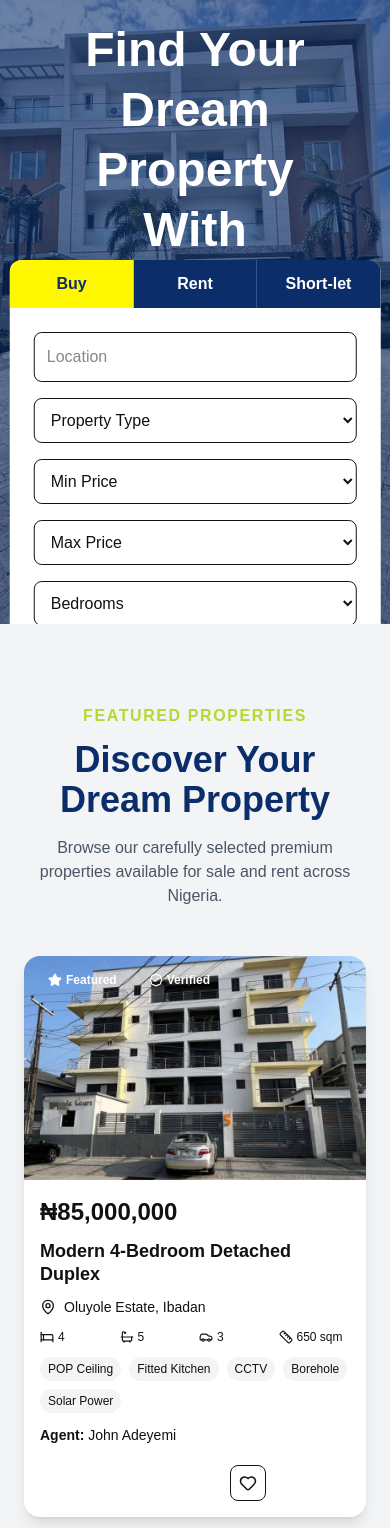
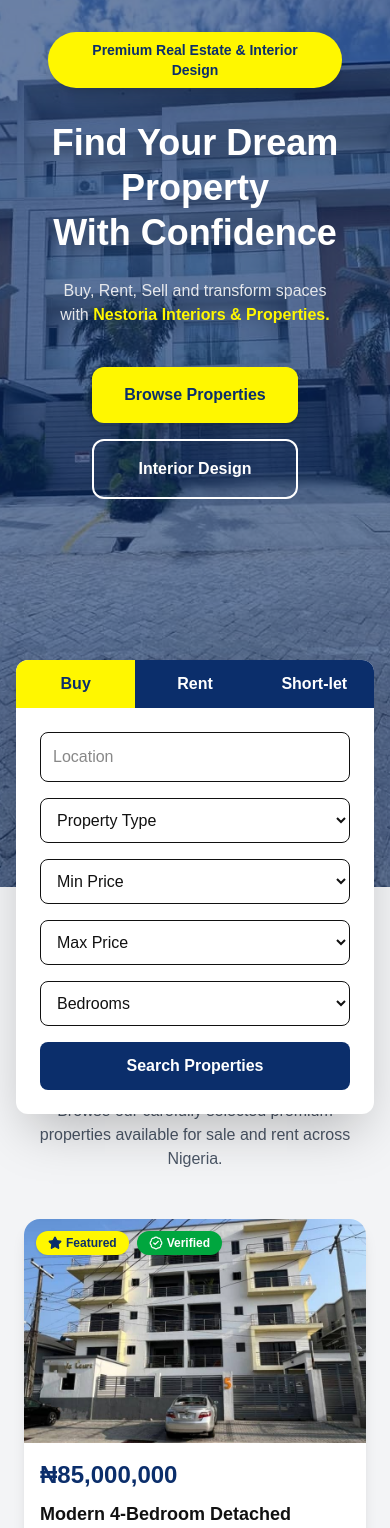
Before and after one commit to ccdsnetwork-maker/Nestoria, a Next.js app: page / in a window 390 px wide. Shown: the part 180-1708 px from the top of the page. Built offline with nearby package versions, Linux system fonts and the light colour scheme.

Commit message:
feat: improve hero layout and property card branding

```diff
--- a/src/components/home/Featured/FeaturedProperties.tsx
+++ b/src/components/home/Featured/FeaturedProperties.tsx
@@ -5,9 +5,7 @@ export default function FeaturedProperties() {
   return (
     <section className="bg-gray-100 py-20">
       <div className="mx-auto max-w-7xl px-6">
-
         <div className="mb-12 text-center">
-
           <p className="font-semibold uppercase tracking-widest text-[#B7D82E]">
             Featured Properties
           </p>
@@ -20,20 +18,16 @@ export default function FeaturedProperties() {
             Browse our carefully selected premium properties available for
             sale and rent across Nigeria.
           </p>
-
         </div>
 
         <div className="grid gap-8 md:grid-cols-2 lg:grid-cols-3">
-
           {featuredProperties.map((property) => (
             <PropertyCard
               key={property.id}
               property={property}
             />
           ))}
-
         </div>
-
       </div>
     </section>
   );
--- a/src/components/home/Featured/PropertyCard.tsx
+++ b/src/components/home/Featured/PropertyCard.tsx
@@ -38,14 +38,14 @@ export default function PropertyCard({
         <div className="absolute left-3 top-3 flex gap-2">
 
           {property.featured && (
-            <span className="flex items-center gap-1 rounded-full bg-[var(--accent)] px-3 py-1 text-xs font-semibold text-white">
+            <span className="flex items-center gap-1 rounded-full bg-[#FFF700] px-3 py-1 text-xs font-bold text-[#0B2E6B] shadow">
               <Star size={14} fill="currentColor" />
               Featured
             </span>
           )}
 
           {property.verified && (
-            <span className="flex items-center gap-1 rounded-full bg-[var(--secondary)] px-3 py-1 text-xs font-semibold text-white">
+            <span className="flex items-center gap-1 rounded-full bg-green-600 px-3 py-1 text-xs font-bold text-white shadow">
               <BadgeCheck size={14} />
               Verified
             </span>
@@ -57,7 +57,7 @@ export default function PropertyCard({
 
       <div className="space-y-3 p-4">
 
-        <h2 className="text-2xl font-bold text-[var(--primary)]">
+        <h2 className="text-2xl font-bold text-[#0B2E6B]">
           {property.price}
         </h2>
 
@@ -65,12 +65,12 @@ export default function PropertyCard({
           {property.title}
         </h3>
 
-        <div className="flex items-center gap-2 text-sm text-[var(--text-muted)]">
+        <div className="flex items-center gap-2 text-sm text-gray-500">
           <MapPin size={16} />
           {property.location}
         </div>
 
-        <div className="grid grid-cols-4 gap-2 text-xs text-[var(--text-muted)]">
+        <div className="grid grid-cols-4 gap-2 text-xs text-gray-500">
 
           <div className="flex items-center gap-1">
             <Bed size={14} />
@@ -108,7 +108,7 @@ export default function PropertyCard({
         </div>
 
         <p className="text-sm">
-          <span className="font-semibold text-[var(--primary)]">
+          <span className="font-semibold text-[#0B2E6B]">
             Agent:
           </span>{" "}
           {property.agent}
@@ -118,27 +118,27 @@ export default function PropertyCard({
 
           <Link
             href={`/properties/${property.id}`}
-            className="flex-1 rounded-lg bg-[var(--primary)] py-2 text-center text-sm font-semibold text-white transition hover:bg-[var(--primary-dark)]"
+            className="flex-1 rounded-lg bg-[#0B2E6B] py-2 text-center text-sm font-semibold text-white transition hover:opacity-90"
           >
-            View Details
+            View Property
           </Link>
 
           <button
-            className="rounded-lg border border-[var(--border)] p-2 transition hover:bg-gray-100"
+            className="rounded-lg border border-gray-300 p-2 transition hover:bg-gray-100"
             aria-label="Save Property"
           >
             <Heart size={18} />
           </button>
 
           <button
-            className="rounded-lg bg-[var(--secondary)] p-2 text-white transition hover:bg-[var(--secondary-dark)]"
+            className="rounded-lg bg-green-600 p-2 text-white transition hover:opacity-90"
             aria-label="Call Agent"
           >
             <Phone size={18} />
           </button>
 
           <button
-            className="rounded-lg bg-[var(--accent)] p-2 text-white transition hover:bg-[var(--accent-dark)]"
+            className="rounded-lg bg-[#FFF700] p-2 text-[#0B2E6B] transition hover:opacity-90"
             aria-label="WhatsApp Agent"
           >
             <MessageCircle size={18} />
--- a/src/components/home/Hero/Hero.tsx
+++ b/src/components/home/Hero/Hero.tsx
@@ -4,22 +4,16 @@ import SearchBar from "../Search/SearchBar";
 
 export default function Hero() {
   return (
-    <section className="relative min-h-[600px] md:min-h-[750px] w-full overflow-hidden">
-
+    <section className="relative w-full overflow-visible min-h-[980px] md:min-h-[780px]">
       <HeroBackground image="/images/home/hero.jpg" />
 
-      <div className="relative z-10 flex min-h-[600px] md:min-h-[750px] items-center justify-center px-6">
-
+      <div className="relative z-10 flex min-h-[650px] md:min-h-[780px] items-center justify-center px-6">
         <HeroContent />
-
       </div>
 
-      <div className="absolute bottom-0 left-1/2 z-20 w-full max-w-6xl -translate-x-1/2 translate-y-1/2 px-6">
-
+      <div className="absolute left-1/2 bottom-0 z-20 w-full max-w-6xl -translate-x-1/2 translate-y-1/2 px-4 md:px-6">
         <SearchBar />
-
       </div>
-
     </section>
   );
 }
--- a/src/components/home/Hero/HeroContent.tsx
+++ b/src/components/home/Hero/HeroContent.tsx
@@ -4,20 +4,20 @@ export default function HeroContent() {
   return (
     <div className="relative z-20 flex min-h-[85vh] flex-col items-center justify-center px-6 text-center text-white">
 
-      <span className="rounded-full bg-[#FFF700] px-5 py-2 text-sm font-semibold text-[#0B2E6B] shadow-lg">
+      <span className="rounded-full bg-[#FFF700] px-5 py-2 text-sm font-bold text-[#0B2E6B] shadow-lg">
         Premium Real Estate & Interior Design
       </span>
 
-      <h1 className="mt-8 max-w-5xl text-5xl font-extrabold leading-tight md:text-7xl">
+      <h1 className="mt-8 max-w-5xl text-4xl font-extrabold leading-tight sm:text-5xl md:text-7xl">
         Find Your Dream Property
         <br />
         With Confidence
       </h1>
 
-      <p className="mt-6 max-w-3xl text-lg text-gray-200">
-        Buy, Rent, Sell and transform spaces with
+      <p className="mt-6 max-w-3xl text-base text-gray-200 sm:text-lg">
+        Buy, Rent, Sell and transform spaces with{" "}
         <span className="font-semibold text-[#FFF700]">
-          {" "}Nestoria Interiors & Properties.
+          Nestoria Interiors & Properties.
         </span>
       </p>
 
@@ -25,14 +25,14 @@ export default function HeroContent() {
 
         <Link
           href="/properties"
-          className="rounded-xl bg-[#FFF700] px-8 py-4 font-bold text-[#0B2E6B] transition hover:scale-105"
+          className="rounded-xl bg-[#FFF700] px-8 py-4 font-bold text-[#0B2E6B] shadow-lg transition hover:scale-105"
         >
           Browse Properties
         </Link>
 
         <Link
           href="/interiors"
-          className="rounded-xl border-2 border-white px-8 py-4 transition hover:bg-white hover:text-[#0B2E6B]"
+          className="rounded-xl border-2 border-white px-8 py-4 font-semibold text-white transition hover:bg-white hover:text-[#0B2E6B]"
         >
           Interior Design
         </Link>
--- a/src/components/home/Search/SearchBar.tsx
+++ b/src/components/home/Search/SearchBar.tsx
@@ -3,12 +3,9 @@ import SearchForm from "./SearchForm";
 
 export default function SearchBar() {
   return (
-    <div className="absolute bottom-[-90px] left-1/2 z-30 w-[95%] max-w-6xl -translate-x-1/2 rounded-xl bg-white shadow-2xl">
-
+    <div className="w-full rounded-xl bg-white shadow-2xl">
       <SearchTabs />
-
       <SearchForm />
-
     </div>
   );
 }
```
